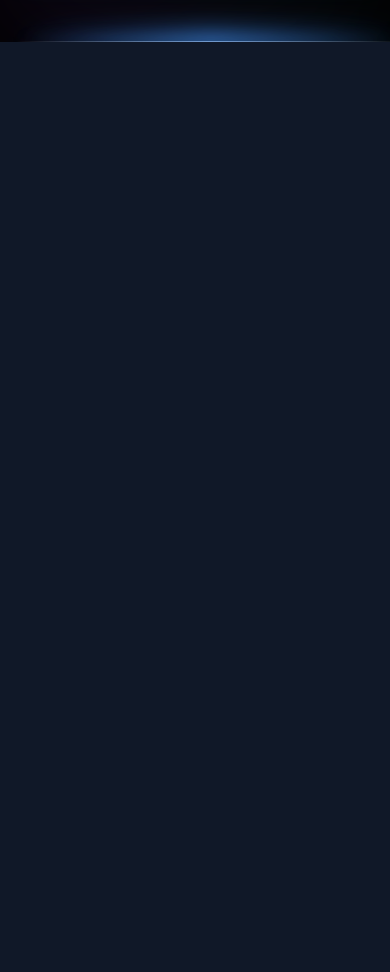
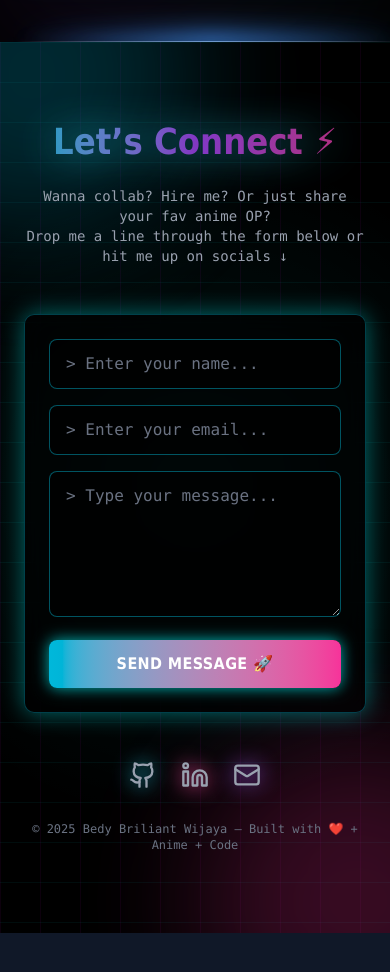
Before and after one commit to schatten-org/my-face, a React (Vite) app: page / in a window 390 px wide. Shown: the part 6180-7152 px from the top of the page. Before the commit the page ends 6292 px from the top, so only its background shows below. Built offline with nearby package versions, Linux system fonts and the light colour scheme.

Commit message:
feat: add section contact

```diff
--- /dev/null
+++ b/src/components/parts-app/contact.tsx
@@ -0,0 +1,95 @@
+import { Github, Linkedin, Mail } from 'lucide-react'
+
+export default function ContactSection() {
+  return (
+    <section
+      id="contact"
+      className="relative min-h-screen flex flex-col items-center justify-center px-6 py-20 bg-black overflow-hidden"
+    >
+      {/* cyberpunk grid bg */}
+      <div className="absolute inset-0 bg-[radial-gradient(circle_at_center,rgba(0,255,255,0.08),transparent_70%)]"></div>
+      <div className="absolute inset-0 [background-image:linear-gradient(rgba(0,255,255,0.05)_1px,transparent_1px),linear-gradient(90deg,rgba(255,0,255,0.05)_1px,transparent_1px)] bg-[size:40px_40px]"></div>
+
+      {/* glowing orb */}
+      <div className="absolute -top-32 -left-32 w-80 h-80 bg-cyan-500/30 rounded-full blur-3xl animate-pulse"></div>
+      <div className="absolute -bottom-32 -right-32 w-80 h-80 bg-pink-500/30 rounded-full blur-3xl animate-pulse"></div>
+
+      <div className="relative z-10 max-w-3xl w-full text-center">
+        {/* header */}
+        <h2 className="text-4xl md:text-5xl font-extrabold text-transparent bg-clip-text bg-gradient-to-r from-cyan-400 via-purple-500 to-pink-500 drop-shadow-[0_0_20px_#22d3ee] mb-6 animate-pulse">
+          Let’s Connect ⚡
+        </h2>
+        <p className="text-gray-400 mb-12 max-w-xl mx-auto font-mono text-sm md:text-base">
+          Wanna collab? Hire me? Or just share your fav anime OP? <br />
+          Drop me a line through the form below or hit me up on socials ↓
+        </p>
+
+        {/* form */}
+        <div className="bg-black/60 border border-cyan-400/30 rounded-lg p-6 shadow-[0_0_25px_rgba(0,255,255,0.4)] backdrop-blur-md relative">
+          <form
+            action="https://formspree.io/f/mayvlwqg" // ganti sama form handler lo
+            method="POST"
+            className="space-y-4"
+          >
+            <input
+              type="text"
+              name="name"
+              placeholder="> Enter your name..."
+              className="w-full px-4 py-3 rounded-md bg-black/70 border border-cyan-400/40 text-cyan-300 font-mono focus:ring-2 focus:ring-pink-500 focus:outline-none placeholder-gray-500"
+              required
+            />
+            <input
+              type="email"
+              name="email"
+              placeholder="> Enter your email..."
+              className="w-full px-4 py-3 rounded-md bg-black/70 border border-cyan-400/40 text-cyan-300 font-mono focus:ring-2 focus:ring-pink-500 focus:outline-none placeholder-gray-500"
+              required
+            />
+            <textarea
+              name="message"
+              placeholder="> Type your message..."
+              rows={5}
+              className="w-full px-4 py-3 rounded-md bg-black/70 border border-cyan-400/40 text-cyan-300 font-mono focus:ring-2 focus:ring-pink-500 focus:outline-none placeholder-gray-500"
+              required
+            ></textarea>
+            <button
+              type="submit"
+              className="w-full py-3 px-6 rounded-md bg-gradient-to-r from-cyan-500 to-pink-500 text-white font-bold tracking-wide shadow-[0_0_15px_rgba(0,255,255,0.7)] hover:shadow-[0_0_30px_rgba(255,0,255,0.9)] transition duration-300"
+            >
+              SEND MESSAGE 🚀
+            </button>
+          </form>
+        </div>
+
+        {/* socials */}
+        <div className="mt-12 flex justify-center gap-6">
+          <a
+            href="https://github.com/bedybriliant"
+            target="_blank"
+            className="text-gray-400 hover:text-cyan-400 transition transform hover:scale-110"
+          >
+            <Github className="w-7 h-7 drop-shadow-[0_0_10px_#22d3ee]" />
+          </a>
+          <a
+            href="https://linkedin.com/in/bedybriliant"
+            target="_blank"
+            className="text-gray-400 hover:text-pink-400 transition transform hover:scale-110"
+          >
+            <Linkedin className="w-7 h-7 drop-shadow-[0_0_10px_#ec4899]" />
+          </a>
+          <a
+            href="mailto:bedybriliantwijaya@gmail.com"
+            className="text-gray-400 hover:text-purple-400 transition transform hover:scale-110"
+          >
+            <Mail className="w-7 h-7 drop-shadow-[0_0_10px_#a855f7]" />
+          </a>
+        </div>
+
+        <p className="mt-8 text-xs text-gray-500 font-mono">
+          © {new Date().getFullYear()} Bedy Briliant Wijaya — Built with ❤️ +
+          Anime + Code
+        </p>
+      </div>
+    </section>
+  )
+}
--- a/src/routes/index.tsx
+++ b/src/routes/index.tsx
@@ -9,6 +9,7 @@ const Hero = lazy(() => import('@/components/parts-app/hero'))
 const Projects = lazy(() => import('@/components/parts-app/project'))
 const Experience = lazy(() => import('@/components/parts-app/experience'))
 const Education = lazy(() => import('@/components/parts-app/education'))
+const Contact = lazy(() => import('@/components/parts-app/contact'))
 
 export const Route = createFileRoute('/')({
   component: App,
@@ -23,6 +24,7 @@ export default function App() {
       <Projects />
       <Experience />
       <Education />
+      <Contact />
     </Fragment>
   )
 }
```
